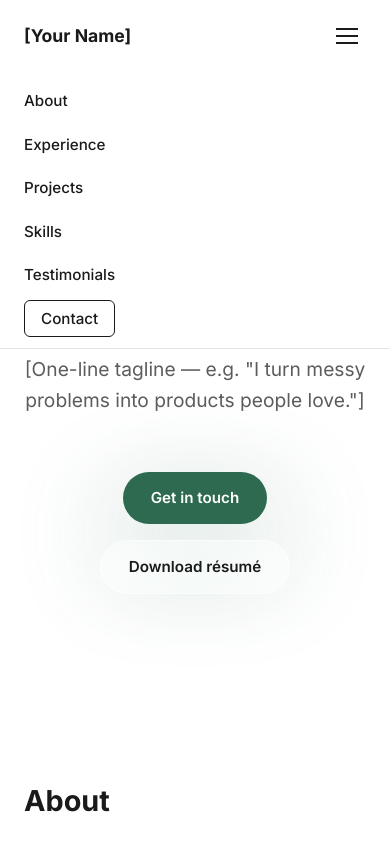
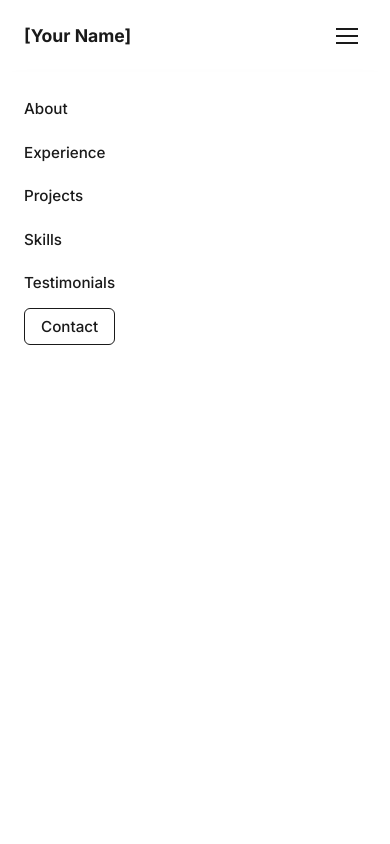
Before and after one commit to aaDhut/Aditya-Sharan-Portfolio, a plain HTML site: page index.html in a window 390 px wide. Both pictures are taken after a click on the button "Toggle menu". Shown: the top 844 px of the page. Drawn offline with Linux system fonts and the light colour scheme.

Commit message:
Fix mobile nav menu overlapping hero content
The mobile hamburger dropdown collapsed to ~48px tall because backdrop-filter
on .site-header makes it a containing block for position:fixed descendants,
so bottom:0 resolved against the 72px header instead of the viewport. Uses
height: calc(100vh - 72px) instead, adds a shadow so it reads as a proper
overlay, and locks body scroll while it's open.

```diff
--- a/script.js
+++ b/script.js
@@ -6,11 +6,13 @@ const navLinks = document.querySelector('.nav-links');
 navToggle.addEventListener('click', () => {
   const isOpen = navLinks.classList.toggle('open');
   navToggle.setAttribute('aria-expanded', isOpen);
+  document.body.style.overflow = isOpen ? 'hidden' : '';
 });
 
 navLinks.querySelectorAll('a').forEach((link) => {
   link.addEventListener('click', () => {
     navLinks.classList.remove('open');
     navToggle.setAttribute('aria-expanded', 'false');
+    document.body.style.overflow = '';
   });
 });
--- a/styles.css
+++ b/styles.css
@@ -16,6 +16,10 @@
 
 html {
   scroll-behavior: smooth;
+}
+
+html, body {
+  overflow-x: hidden;
 }
 
 body {
@@ -390,16 +394,18 @@ body {
   }
 
   .nav-links {
-    position: absolute;
+    position: fixed;
     top: 72px;
     left: 0;
     right: 0;
+    height: calc(100vh - 72px);
     background: var(--color-bg);
-    border-bottom: 1px solid var(--color-border);
+    box-shadow: 0 12px 24px -8px rgba(0, 0, 0, 0.12);
     flex-direction: column;
     align-items: flex-start;
-    padding: 16px 24px;
+    padding: 24px;
     gap: 18px;
+    overflow-y: auto;
     display: none;
   }
 
```
